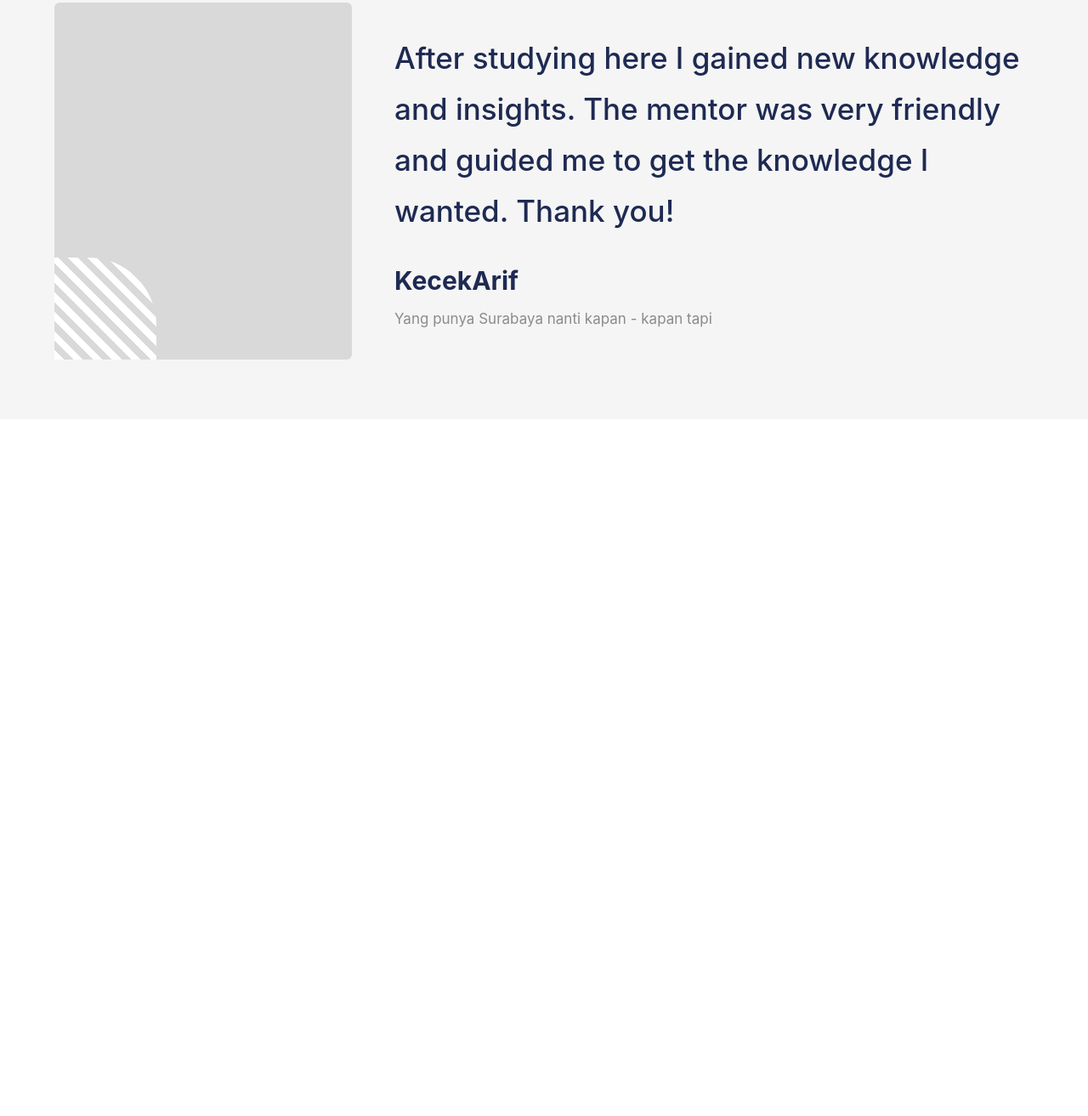
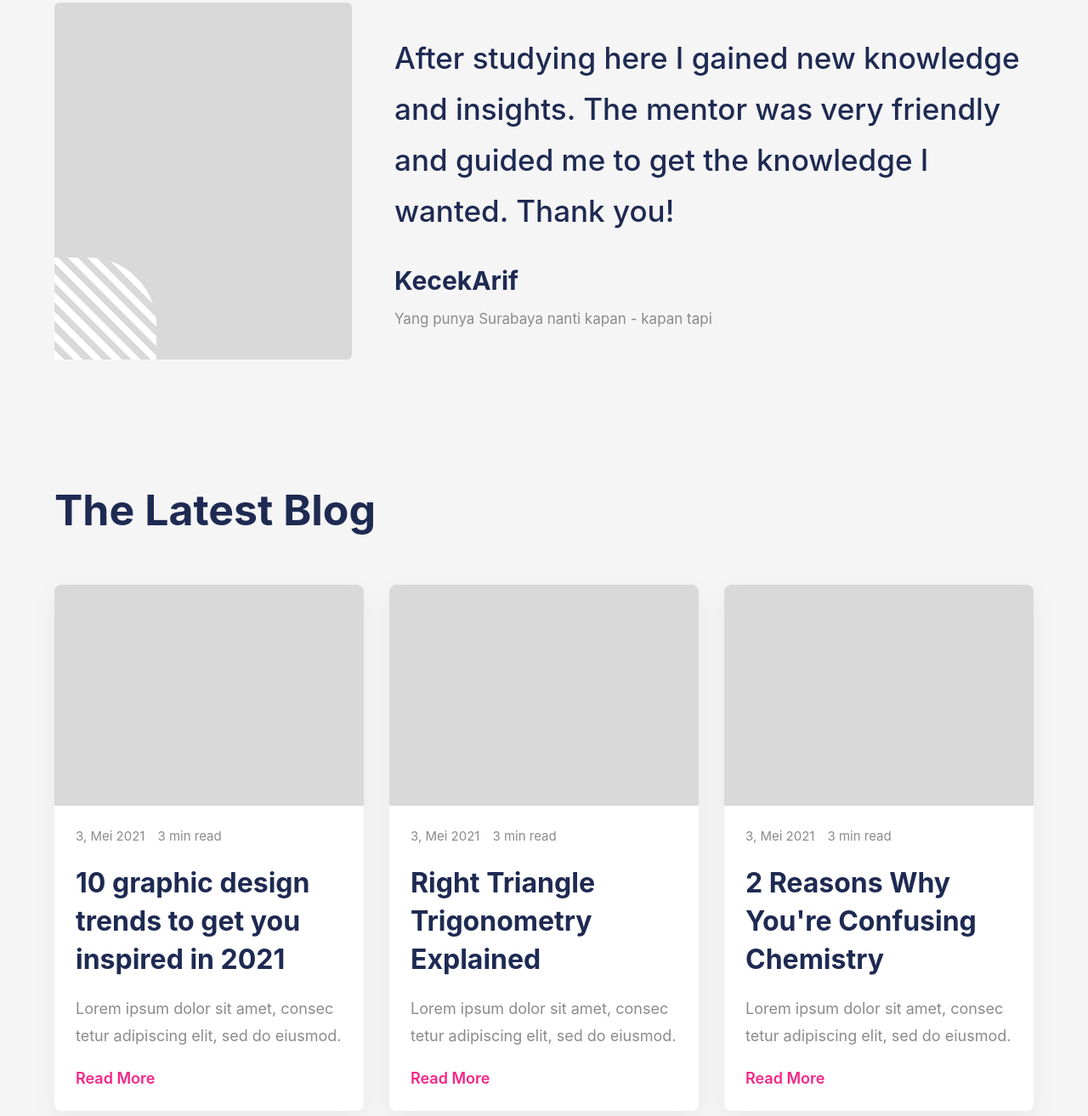
Before and after one commit to mrurazaliev/homework-with-group, a website: page src/abubakr.html in a window 1280 px wide. Shown: the part 4122-5435 px from the top of the page at 85% size. Before the commit the page ends 4615 px from the top, so only its background shows below. Drawn offline with nearby package versions, Linux system fonts and the light colour scheme; files that its build step writes are made by us from their sources.

Commit message:
6 section

```diff
--- a/src/abubakr.html
+++ b/src/abubakr.html
@@ -523,6 +523,81 @@
     </div>
   </div>
     </section>
+    <section class="bg-[#F5F5F5] py-[70px]">
+  <div class="max-w-[1200px] w-[90%] m-auto">
+    <h1 class="text-[45px] md:text-[50px] font-bold text-[#1E2A52]">
+      The Latest Blog
+    </h1>
+    <div class="grid grid-cols-1 md:grid-cols-2 lg:grid-cols-3 gap-[30px] mt-[50px]">
+      <div class="bg-white rounded-[8px] overflow-hidden shadow-[0px_10px_30px_rgba(0,0,0,0.05)]">
+        <div class="bg-[#D9D9D9] h-[260px]">
+        </div>
+        <div class="p-[25px] flex flex-col gap-[20px]">
+          <div class="flex items-center gap-[15px] text-[#8B8B8B] text-[15px]">
+            <p>3, Mei 2021</p>
+            <p>3 min read</p>
+          </div>
+          <h1 class="text-[32px] font-bold text-[#1E2A52] leading-[45px]">
+            10 graphic design trends to
+            get you inspired in 2021
+          </h1>
+          <p class="text-[#8B8B8B] text-[18px] leading-[32px]">
+            Lorem ipsum dolor sit amet,
+            consec tetur adipiscing elit,
+            sed do eiusmod.
+          </p>
+          <button class="text-[#F72585] text-[18px] font-semibold text-start">
+            Read More
+          </button>
+        </div>
+      </div>
+      <div class="bg-white rounded-[8px] overflow-hidden shadow-[0px_10px_30px_rgba(0,0,0,0.05)]">
+        <div class="bg-[#D9D9D9] h-[260px]">
+        </div>
+        <div class="p-[25px] flex flex-col gap-[20px]">
+          <div class="flex items-center gap-[15px] text-[#8B8B8B] text-[15px]">
+            <p>3, Mei 2021</p>
+            <p>3 min read</p>
+          </div>
+          <h1 class="text-[32px] font-bold text-[#1E2A52] leading-[45px]">
+            Right Triangle Trigonometry
+            Explained
+          </h1>
+          <p class="text-[#8B8B8B] text-[18px] leading-[32px]">
+            Lorem ipsum dolor sit amet,
+            consec tetur adipiscing elit,
+            sed do eiusmod.
+          </p>
+          <button class="text-[#F72585] text-[18px] font-semibold text-start">
+            Read More
+          </button>
+        </div>
+      </div>
+      <div class="bg-white rounded-[8px] overflow-hidden shadow-[0px_10px_30px_rgba(0,0,0,0.05)]">
+        <div class="bg-[#D9D9D9] h-[260px]">
+        </div>
+        <div class="p-[25px] flex flex-col gap-[20px]">
+          <div class="flex items-center gap-[15px] text-[#8B8B8B] text-[15px]">
+            <p>3, Mei 2021</p>
+            <p>3 min read</p>
+          </div>
+          <h1 class="text-[32px] font-bold text-[#1E2A52] leading-[45px]">
+            2 Reasons Why You're
+            Confusing Chemistry
+          </h1>
+          <p class="text-[#8B8B8B] text-[18px] leading-[32px]">
+            Lorem ipsum dolor sit amet,
+            consec tetur adipiscing elit,
+            sed do eiusmod.
+          </p>
+          <button class="text-[#F72585] text-[18px] font-semibold text-start">
+            Read More
+          </button>
+        </div>
+      </div>
+    </div>
+  </div>
+    </section>
 </main>
 </body>
 </html>
```
